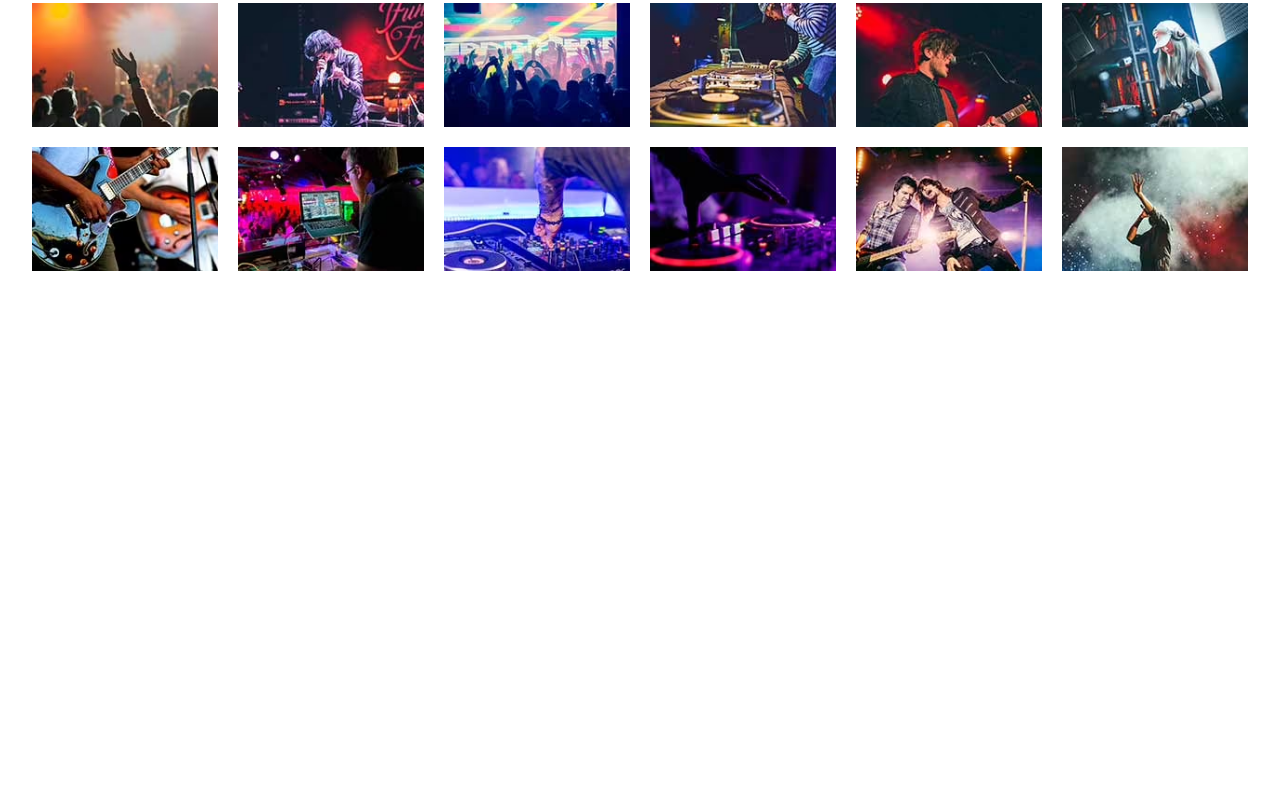
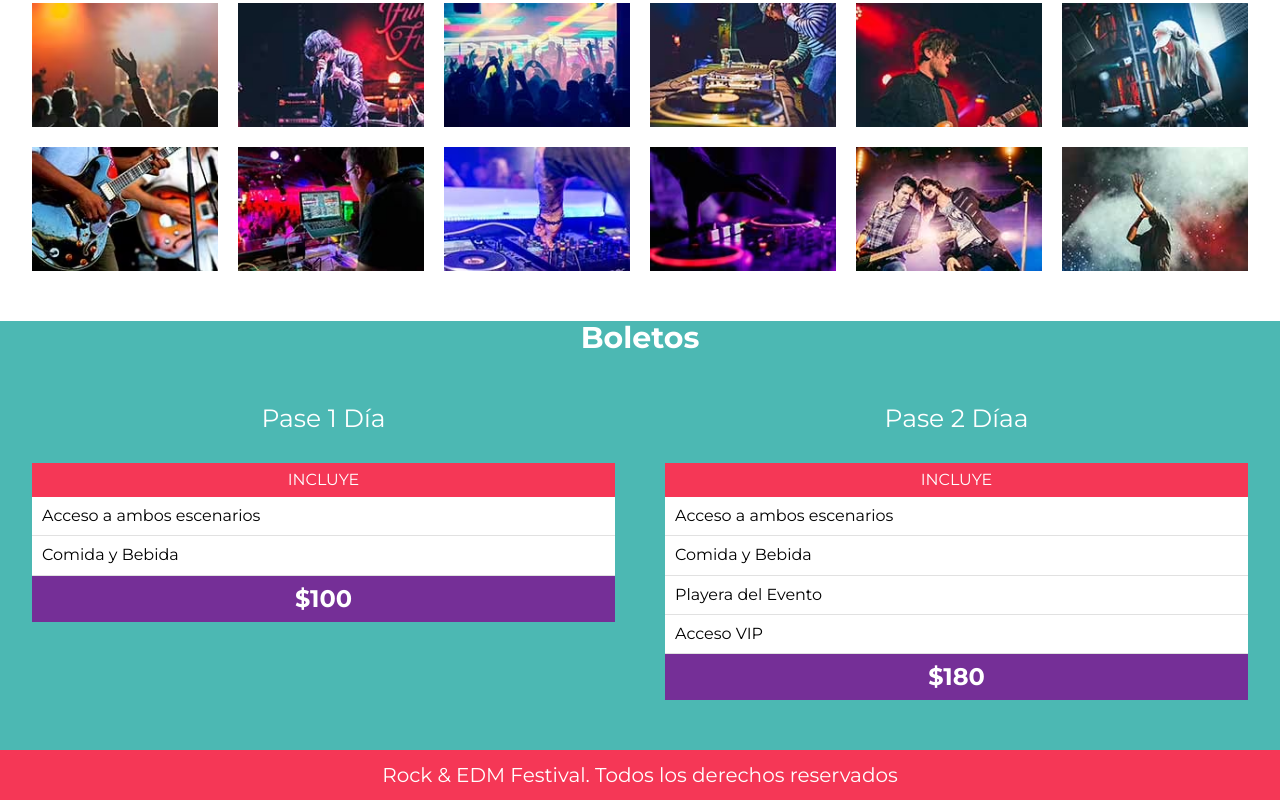
Before and after one commit to JerryRC18/MusicFestival, a website: page index.html in a window 1280 px wide. Shown: the part 2981-3781 px from the top of the page. Before the commit the page ends 3302 px from the top, so only its background shows below. Drawn offline with Linux system fonts and the light colour scheme; files that its build step writes are made by us from their sources.

Commit message:
Finish project

```diff
--- a/gulpfile.js
+++ b/gulpfile.js
@@ -3,6 +3,13 @@ const { src, dest, watch, parallel } = require("gulp");
 //CSS
 const sass = require("gulp-sass")(require("sass"));
 const plumber = require("gulp-plumber");
+const autoprefixer = require("autoprefixer");
+const cssnano = require("cssnano");
+const postcss = require("gulp-postcss");
+const sourcemaps = require("gulp-sourcemaps");
+
+//JavaScript
+const terser = require("gulp-terser-js");
 
 //imagenes
 const cache = require("gulp-cache");
@@ -13,8 +20,11 @@ const avif = require("gulp-avif");
 
 function css(done){
     src("src/scss/**/*.scss")//Identificar el archivo de SASS
+        .pipe( sourcemaps.init())
         .pipe( plumber() )
         .pipe( sass() )//Compilarlo
+        .pipe( postcss([ autoprefixer(), cssnano() ]))
+        .pipe( sourcemaps.write('.'))
         .pipe( dest("build/css") )//Almacenar en el disco duro
 
 
@@ -61,6 +71,9 @@ function imagenes( done){
 
 function javaScript(done){
     src('src/js/**/*.js')
+        .pipe( sourcemaps.init())
+        .pipe( terser())
+        .pipe( sourcemaps.write('.'))
         .pipe(dest('build/js'))
 
     done();
--- a/index.html
+++ b/index.html
@@ -17,9 +17,9 @@
             <h1>Rock & EDM Festival</h1>
 
             <nav class="navegacion-principal">
-                <a href="#">Line Up</a>
-                <a href="#">Galeria</a>
-                <a href="#">Boletos</a>
+                <a href="#lineup">Line Up</a>
+                <a href="#galeria">Galeria</a>
+                <a href="#boletos">Boletos</a>
             </nav>
         </div>
     </header>
@@ -54,7 +54,7 @@
         </div>
     </section>
 
-    <section class="lineup">
+    <section id="lineup" class="lineup">
         <h3>Line Up</h3>
 
         <p class="dia">Viernes 21</p>
@@ -169,10 +169,53 @@
         </div><!--.escenarios-contenedor-->
     </section>
 
-    <section class="galeria contenedor">
+    <section id="galeria" class="galeria contenedor">
         <h3>Galería</h3>
         <ul class="galeria-imagenes"></ul>
     </section>
+
+    <section id="boletos" class="boletos bg-verde">
+        <h3>Boletos</h3>
+
+        <div class="contenedor contenedor-boletos">
+            <div class="basico pase">
+                <p class="nombre-pase">Pase 1 Día</p>
+                <header class="pase-header">
+                    <p>Incluye</p>
+                </header>
+                <div class="pase-body">
+                    <ul>
+                        <li>Acceso a ambos escenarios</li>
+                        <li>Comida y Bebida</li>
+                    </ul>
+                </div>
+                <footer class="pase-footer">
+                    <p>$100</p>
+                </footer>
+            </div>
+            <div class="premium pase">
+                <p class="nombre-pase">Pase 2 Díaa</p>
+                <header class="pase-header">
+                    <p>Incluye</p>
+                </header>
+                <div class="pase-body">
+                    <ul>
+                        <li>Acceso a ambos escenarios</li>
+                        <li>Comida y Bebida</li>
+                        <li>Playera del Evento</li>
+                        <li>Acceso VIP</li>
+                    </ul>
+                </div>
+                <footer class="pase-footer">
+                    <p>$180</p>
+                </footer>
+            </div>
+        </div>
+    </section>
+
+    <footer class="site-footer">
+        <p>Rock & EDM Festival. Todos los derechos reservados</p>
+    </footer>
 
 
     <script src="build/js/app.js"></script>
--- a/src/js/app.js
+++ b/src/js/app.js
@@ -3,7 +3,39 @@ document.addEventListener('DOMContentLoaded', function(){
 });
 
 function iniciarApp(){
+    navegacionFija();
     crearGaleria();
+    scrollNav();
+}
+
+function navegacionFija(){
+    const barra = document.querySelector('.header');
+    const sobreFestival = document.querySelector('.sobre-festival');
+    const body = document.querySelector('body');
+
+    window.addEventListener('scroll', function(){
+
+        if(sobreFestival.getBoundingClientRect().top < 0 ){
+            barra.classList.add('fijo')
+            body.classList.add('body-scroll')
+        }else{
+            barra.classList.remove('fijo')
+            body.classList.remove('body-scroll')
+        }
+    })
+}
+
+function scrollNav(){
+    const enlaces = document.querySelectorAll('.navegacion-principal a');
+    enlaces.forEach( enlace => {
+        enlace.addEventListener('click', function(e){
+            e.preventDefault();
+
+            const seccionScroll = e.target.attributes.href.value;
+            const seccion = document.querySelector(seccionScroll);
+            seccion.scrollIntoView ({ behavior: "smooth"})
+        });
+    });
 }
 
 function crearGaleria(){
--- a/src/scss/base/_globales.scss
+++ b/src/scss/base/_globales.scss
@@ -13,6 +13,9 @@ body{
 
     &.fijar-body{
         overflow: hidden;
+    }
+    &.body-scroll{
+        padding-top: 8.6rem;
     }
 }
 p{
--- /dev/null
+++ b/src/scss/layout/_boletos.scss
@@ -0,0 +1,66 @@
+@use 'base/mixins' as m;
+@use 'base/variables' as v;
+
+.boletos{
+    padding: 5rem, 0;
+    h3{
+        text-align: center;
+        color: v.$blanco;
+        margin-bottom: 2rem;
+    }
+
+    .contenedor-boletos{
+        @include m.tablet {
+            @include m.grid(2, 5rem);
+        }
+    }
+}
+
+.pase{
+    color: black;
+    margin-bottom: 5rem;
+
+    .nombre-pase{
+        text-align: center;
+        font-size: 2.5rem;
+        color: v.$blanco;
+    }
+
+    &-header,
+    &-footer{
+        padding: .5rem;
+
+        p{
+        text-align: center;
+        color: v.$blanco;
+        margin: 0;
+        }
+    }
+    &-header{
+        background-color: v.$rosa;
+        p{
+            text-transform: uppercase;
+            font-size: 1.6rem;
+        }
+    }
+    &-body{
+        background-color: v.$blanco;
+
+        ul{
+            @include m.resetear-lista;
+            li,
+            :nth-child(odd){
+                background-color: v.$blanco;
+                padding: 1rem;
+                border-bottom: 1px solid #e1e1e1;
+            }
+        }
+    }
+    &-footer{
+        background-color: v.$morado;
+        p{
+            font-size: 2.4rem;
+            font-weight: 700;
+        }
+    }
+}
--- /dev/null
+++ b/src/scss/layout/_footer.scss
@@ -0,0 +1,11 @@
+@use 'base/variables' as v;
+
+.site-footer{
+    background-color: v.$rosa;
+    padding: 1rem;
+    p{
+        margin: 0;
+        text-align: center;
+        color: v.$blanco;
+    }
+}
--- a/src/scss/layout/_header.scss
+++ b/src/scss/layout/_header.scss
@@ -4,6 +4,16 @@
 
 .header{
     background-color: v.$verde;
+
+    @include m.tablet {
+        &.fijo{
+            left: 0;
+            top: 0;
+            position: fixed;
+            width: 100%;
+            box-shadow: .1rem .2rem .3rem #333;
+        }
+    }
 
     h1{
         color: v.$blanco;
--- a/src/scss/layout/_index.scss
+++ b/src/scss/layout/_index.scss
@@ -3,3 +3,5 @@
 @forward 'festival';
 @forward 'lineup';
 @forward 'galeria';
+@forward 'boletos';
+@forward 'footer';
```
Also changed, not shown: package.json (+8 -0 lines), build/css/app.css, build/js/app.js, 3 other files.
